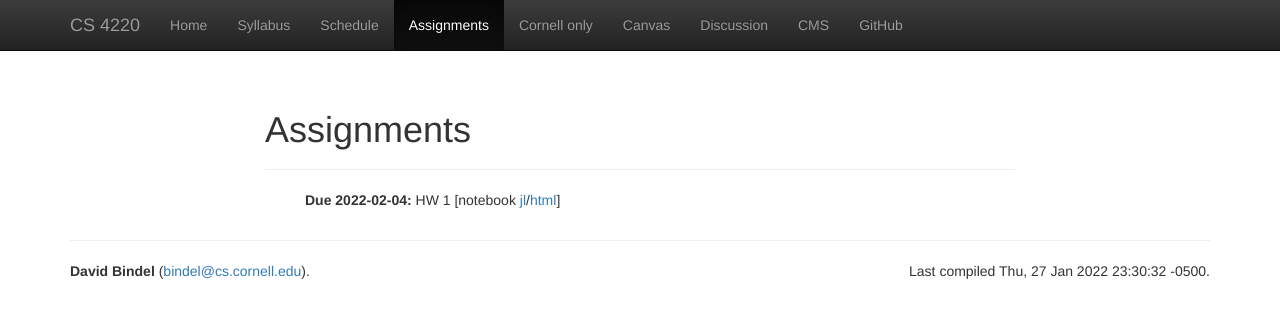
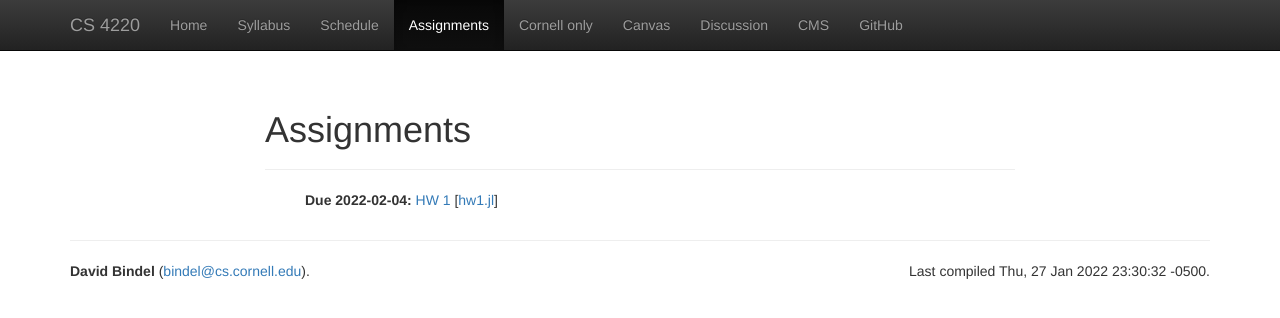
Before and after one commit to dbindel/cs4220-s22, a Jekyll site: the page built from web/assignments.html, in a window 1280 px wide. Shown: the top 318 px of the page. Built offline with Jekyll 4.4.1, drawn with Linux system fonts in a browser that asks for light colours; nearby versions of some CDN libraries.

Commit message:
Added Makefile, fixed HW entry rendering.

```diff
--- a/web/_includes/hw_entry.html
+++ b/web/_includes/hw_entry.html
@@ -1,7 +1,7 @@
 <p class="hanging-indent">
   <strong>Due {{ entry.due }}:</strong>
-  {{ entry.text }}
-  {% if entry.pluto %}[notebook <a href="hw/{{ entry.pluto }}.jl">jl</a>/<a href="hw/{{ entry.pluto }}.jl.html">html</a>]{% endif %}
+  {% if entry.pluto %}<a href="hw/{{ entry.pluto }}.jl.html">{{ entry.text }}</a>{% else %}{{ entry.text }}{% endif %}
+  {% if entry.pluto %}[<a href="hw/{{ entry.pluto }}.jl">{{ entry.pluto }}.jl</a>]{% endif %}
   {% for file in entry.files %}
   [<a href="hw/{{ file }}">{{ file }}</a>]
   {% endfor %}
```
Also changed, not shown: 1 other file.
